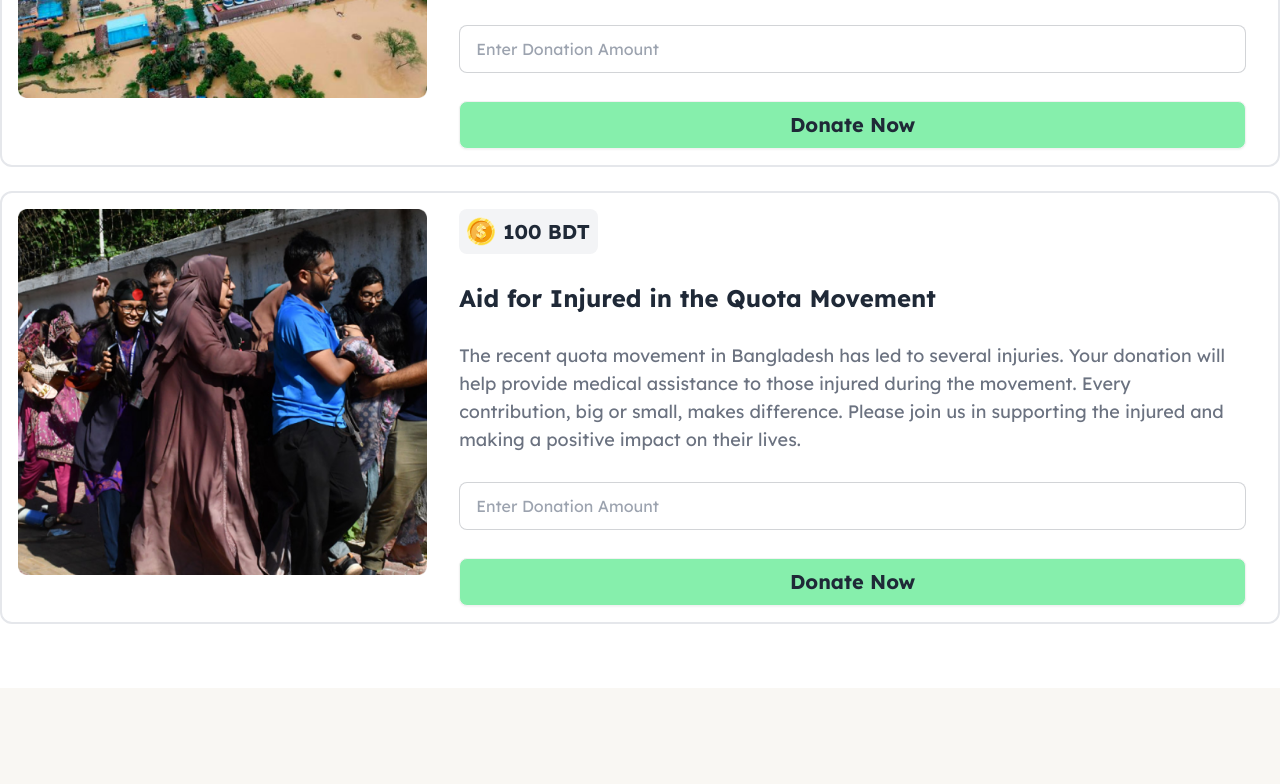
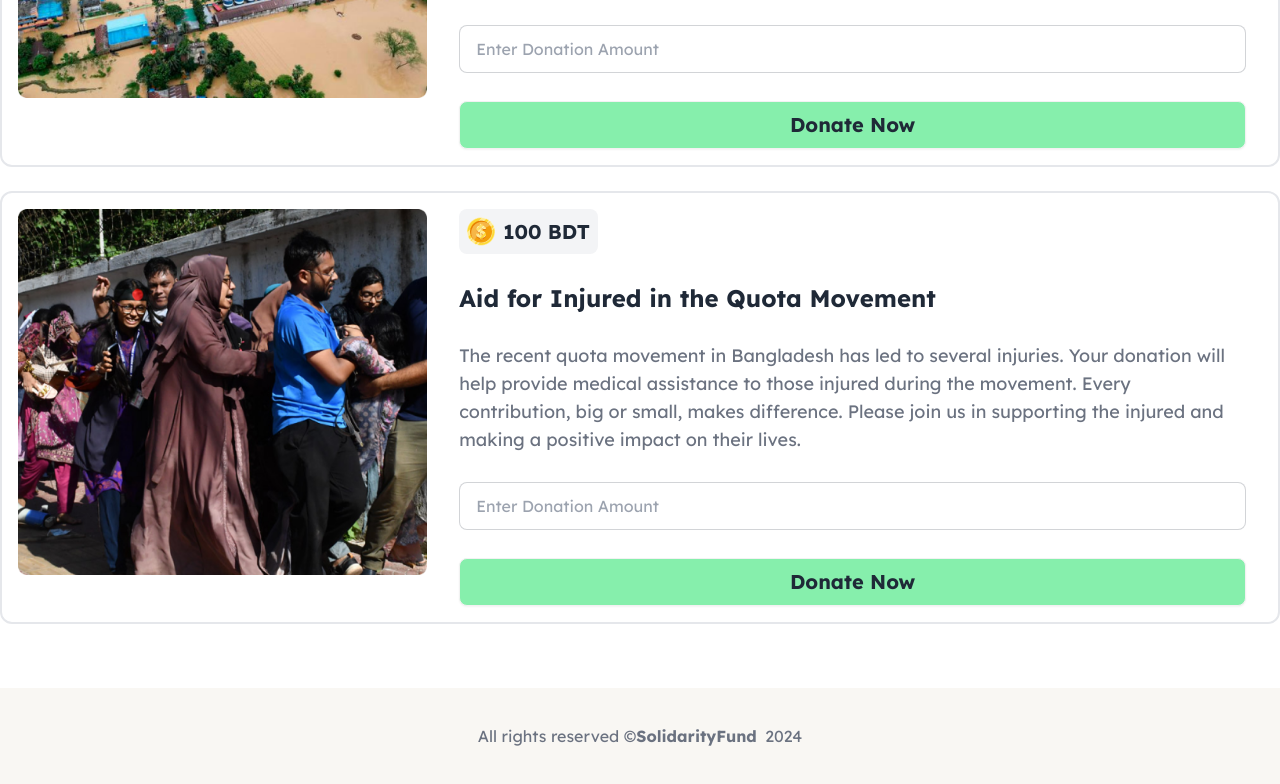
Before and after one commit to jubayerahmmad/donation-A4, a plain HTML site: page index.html in a window 1280 px wide. Shown: the part 950-1734 px from the top of the page. Drawn offline with nearby package versions, Linux system fonts and the light colour scheme.

Commit message:
some modification

```diff
--- a/index.html
+++ b/index.html
@@ -291,7 +291,21 @@
         <div id="history-list" class="grid grid-cols-2 gap-3"></div>
       </div>
     </main>
-    <footer id="footer" class="bg-[#F9F7F3] py-4 h-40"></footer>
+    <footer
+      id="footer"
+      class="bg-[#F9F7F3] py-4 h-24 flex items-center justify-center"
+    >
+      <div class="container mx-auto">
+        <div class="footer-content text-center text-gray-500">
+          <p class="text-md">
+            All rights reserved &copy;<span class="font-bold mr-1"
+              >SolidarityFund</span
+            >
+            2024
+          </p>
+        </div>
+      </div>
+    </footer>
     <!-- js file -->
     <script src="./js/functions.js"></script>
     <script src="./js/index.js"></script>
```
Also changed, not shown: blog.html (+11 -1 lines).
